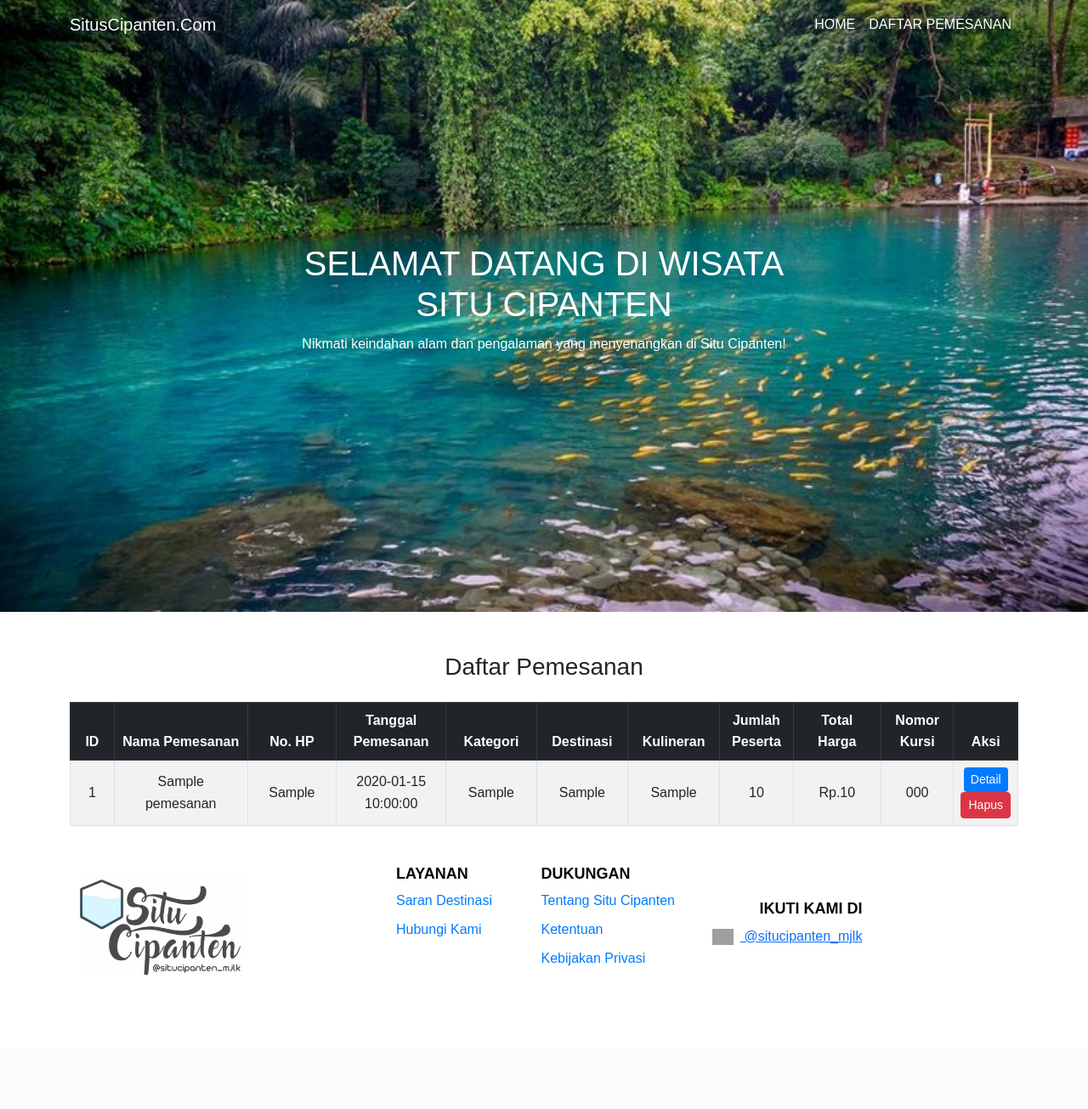
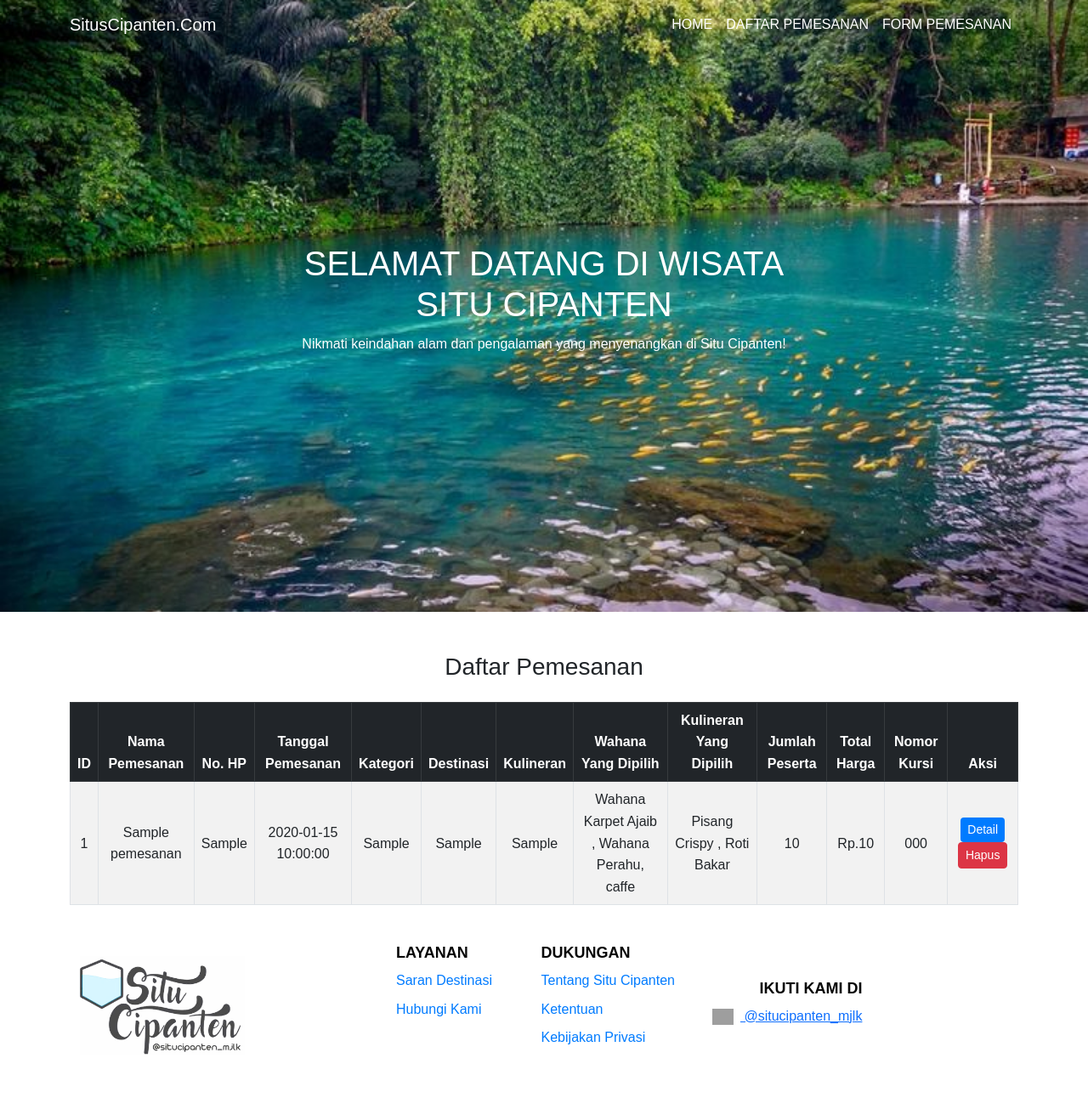
Before and after one commit to Mirayunisa27/cipanten, a PHP site: page /daftar.php in a window 1280 px wide. Shown: the top 1305 px of the page at 85% size. Before the commit the page ends 1148 px from the top, so only its background shows below. Run offline with PHP 8.4, Linux system fonts and the light colour scheme; tables that the repository leaves empty or names only in its code hold one stand-in row (values such as "Sample post"); grey boxes are pictures that could not be loaded.

Commit message:
Add files via upload

```diff
--- a/daftar.php
+++ b/daftar.php
@@ -24,6 +24,9 @@
         </li>
         <li class="nav-item">
           <a class="nav-link" href="#DAFTAR_PEMESANAN">DAFTAR PEMESANAN</a>
+        </li>
+        <li class="nav-item">
+          <a class="nav-link" href="pesan.php">FORM PEMESANAN</a>
         </li>
       </ul>
     </div>
@@ -58,7 +61,6 @@
         if ($conn->connect_error) {
             die("<div class='alert alert-danger text-center'>Koneksi ke database gagal: " . $conn->connect_error . "</div>");
         }
-
         // Aktifkan error reporting untuk debugging
         error_reporting(E_ALL);
         ini_set('display_errors', 1);
@@ -71,36 +73,22 @@
             echo "<table class='table table-striped table-hover table-bordered align-middle text-center'>";
             echo "<thead class='table-dark'>";
             echo "<tr>";
-            echo "<th style='width: 5%;'>ID</th>";
-            echo "<th style='width: 15%;'>Nama Pemesanan</th>";
-            echo "<th style='width: 10%;'>No. HP</th>";
-            echo "<th style='width: 12%;'>Tanggal Pemesanan</th>";
-            echo "<th style='width: 10%;'>Kategori</th>";
-            echo "<th style='width: 10%;'>Destinasi</th>";
-            echo "<th style='width: 10%;'>Kulineran</th>";
-            echo "<th style='width: 8%;'>Jumlah Peserta</th>";
-            echo "<th style='width: 10%;'>Total Harga</th>";
-
-            // Cek apakah ada data "Nomor Kursi" di setidaknya satu baris
-            $hasSeatNumber = false;
-            while ($row = $result->fetch_assoc()) {
-                if (!empty($row['seat_number'])) {
-                    $hasSeatNumber = true;
-                    break;
-                }
-            }
-            // Jika ada, tambahkan kolom "Nomor Kursi" di header
-            if ($hasSeatNumber) {
-                echo "<th style='width: 8%;'>Nomor Kursi</th>";
-            }
-
-            echo "<th style='width: 20%;'>Aksi</th>";
+            echo "<th>ID</th>";
+            echo "<th>Nama Pemesanan</th>";
+            echo "<th>No. HP</th>";
+            echo "<th>Tanggal Pemesanan</th>";
+            echo "<th>Kategori</th>";
+            echo "<th>Destinasi</th>";
+            echo "<th>Kulineran</th>";
+            echo "<th>Wahana Yang Dipilih</th>";
+            echo "<th>Kulineran Yang Dipilih</th>";
+            echo "<th>Jumlah Peserta</th>";
+            echo "<th>Total Harga</th>";
+            echo "<th>Nomor Kursi</th>";
+            echo "<th>Aksi</th>";
             echo "</tr>";
             echo "</thead>";
             echo "<tbody>";
-
-            // Reset ulang pointer hasil query
-            $result->data_seek(0);
 
             while ($row = $result->fetch_assoc()) {
                 echo "<tr>";
@@ -110,17 +98,20 @@
                 echo "<td>" . htmlspecialchars($row['tanggal_pemesanan']) . "</td>";
                 echo "<td>" . htmlspecialchars($row['kategori']) . "</td>";
                 echo "<td>" . htmlspecialchars($row['destinasi']) . "</td>";
+                echo "<td>" . htmlspecialchars($row['kulineran']) . "</td>";
 
-                // Perbaiki tampilan "Kulineran"
-                echo "<td>" . (!empty($row['kulineran']) ? htmlspecialchars($row['kulineran']) : "Tidak Memilih") . "</td>";
+                // Decode JSON data
+                $wahanaYangDipilih = json_decode($row['wahana_yang_dipilih'], true);
+                echo "<td>" . (!empty($wahanaYangDipilih) && is_array($wahanaYangDipilih) ? implode(', ', $wahanaYangDipilih) : "Wahana Karpet Ajaib , Wahana Perahu, caffe") . "</td>";
+
+                $kulineranYangDipilih = json_decode($row['kulineran_yang_dipilih'], true);
+                echo "<td>" . (!empty($kulineranYangDipilih) && is_array($kulineranYangDipilih) ? implode(', ', $kulineranYangDipilih) : "Pisang Crispy , Roti Bakar") . "</td>";
 
                 echo "<td>" . htmlspecialchars($row['jumlah_peserta']) . "</td>";
                 echo "<td>Rp." . number_format($row['total_harga'], 0, ',', '.') . "</td>";
 
-                // Tampilkan data "Nomor Kursi" hanya jika ada
-                if ($hasSeatNumber) {
-                    echo "<td>" . (!empty($row['seat_number']) ? htmlspecialchars($row['seat_number']) : "Kosong") . "</td>";
-                }
+                // Tampilkan Nomor Kursi
+                echo "<td>" . (!empty($row['seat_number']) ? htmlspecialchars($row['seat_number']) : "Kosong") . "</td>";
 
                 echo "<td>";
                 echo "<a href='invoice.php?id=" . $row['id'] . "' class='btn btn-primary btn-sm'>Detail</a> ";
```
